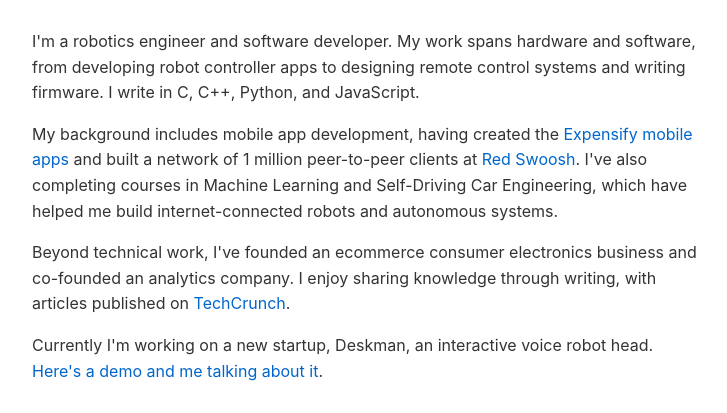
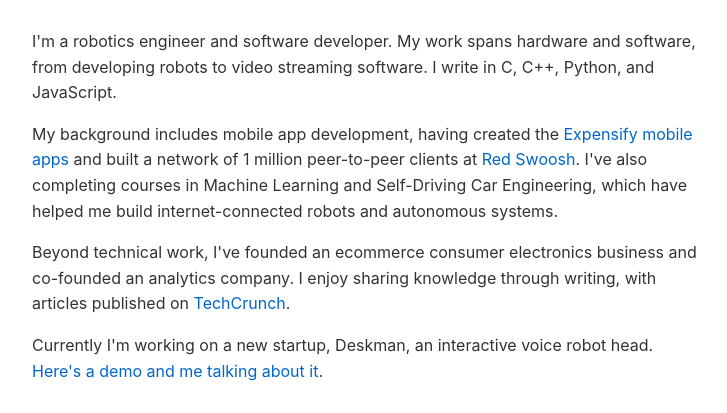
Before and after one commit to tjacobs/Tom, a plain HTML site: page index.html in a window 1280 px wide. Shown: the part 353-766 px from the top of the page, without its empty margins (274-1001 px from the left). Drawn offline with Linux system fonts and the light colour scheme.

Commit message:
Update index.html

```diff
--- a/index.html
+++ b/index.html
@@ -143,7 +143,7 @@
 
         <main>
             <section class="about">
-                <p>I'm a robotics engineer and software developer. My work spans hardware and software, from developing robot controller apps to designing remote control systems and writing firmware. I write in C, C++, Python, and JavaScript.</p>
+                <p>I'm a robotics engineer and software developer. My work spans hardware and software, from developing robots to video streaming software. I write in C, C++, Python, and JavaScript.</p>
 
                 <p>My background includes mobile app development, having created the <a href="https://itunes.apple.com/us/app/expensify-receipts-expenses/id471713959?mt=8">Expensify mobile apps</a> and built a network of 1 million peer-to-peer clients at <a href="https://en.wikipedia.org/wiki/Red_Swoosh">Red Swoosh</a>. I've also completing courses in Machine Learning and Self-Driving Car Engineering, which have helped me build internet-connected robots and autonomous systems.</p>
 
```
